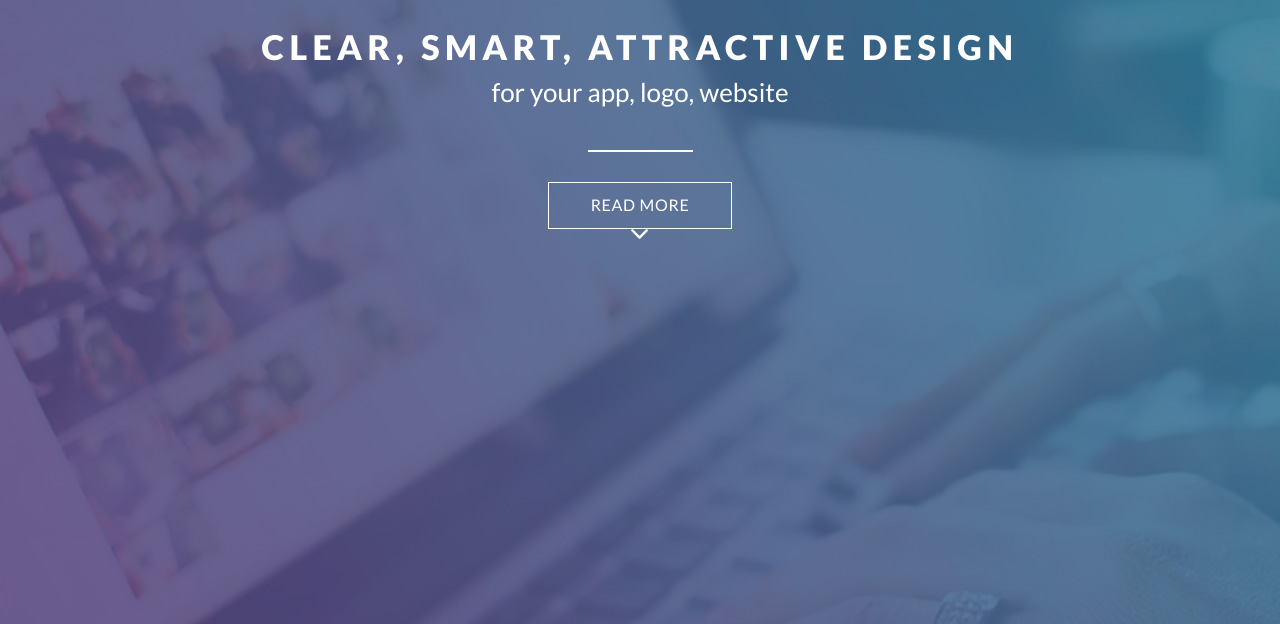
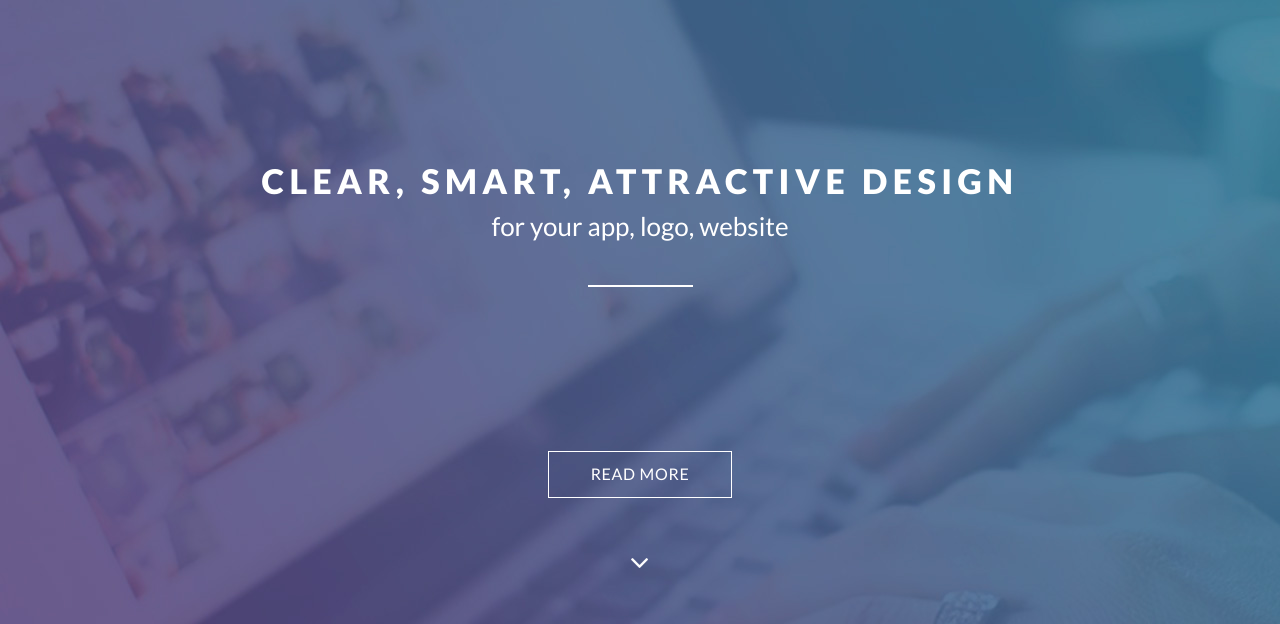
Before and after one commit to aZaqwer/FLEX007, a website: page #src/index.html in a window 1280 px wide. Shown: the part 176-800 px from the top of the page. Drawn offline with nearby package versions, Linux system fonts and the light colour scheme; files that its build step writes are made by us from their sources.

Commit message:
'update'

```diff
--- a/#src/index.html
+++ b/#src/index.html
@@ -10,6 +10,7 @@
         <main class="page">
             <div class="mainblock">
                 <div class="mainblock__content _container">
+                    <div class="container">
                         <a href="" class="mainblock__logo">
                             <img src="img/logo.png" alt="">
                         </a>
@@ -22,6 +23,7 @@
                             <a href="" class="mainblock__arrow">
                                 <img src="img/icons/arrow-down.png" alt="">
                             </a>
+                        </div>
                     </div>
                 </div>
                 <div class="mainblock__image ibg">
--- a/#src/scss/home.scss
+++ b/#src/scss/home.scss
@@ -9,14 +9,16 @@
     // align-items: center;
     text-align: center;
     padding: 50px 0px;
-
+    @media screen and (max-width: $md3+px), screen and (max-height: 600px) {
+        padding: 20px 0px;
+    }
     // .mainblock__content
 
     &__content {
         position: relative;
         z-index: 1;
         flex: 1 1 auto;
-        ._container {
+        .container {
             height: 100%;
             display: flex;
             flex-direction: column;
@@ -58,6 +60,10 @@
         text-transform: uppercase;
         letter-spacing: 0.16em;
         margin: 0px 0px 10px 0px;
+        @media screen and (max-width: $md3+px), screen and (max-height: 600px) {
+            font-size: 25px;
+            line-height: math.div(30, 25) * 100%;
+        }
     }
 
     // .mainblock__subtitle
@@ -78,11 +84,14 @@
     // .mainblock__btn
 
     &__btn {
+        margin: 0px 0px 60px 0px;
     }
 
     // .mainblock__arrow
 
     &__arrow {
+        position: relative;
+        animation: arrow 1s infinite linear;
     }
 
     // .mainblock__image
@@ -96,10 +105,15 @@
     }
 }
 
-.btn {
-    // .btn_w
-
-    &_w {
+@keyframes arrow {
+    0% {
+        top: 0;
+    }
+    50% {
+        top: 20px;
+    }
+    100% {
+        top: 0;
     }
 }
 
```
Lines whose indentation alone changed are shown as unchanged.
